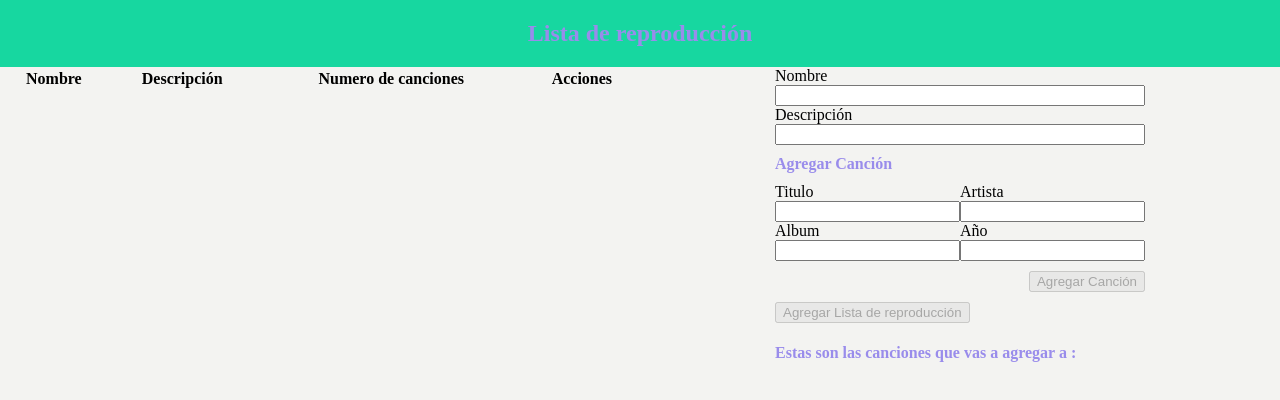
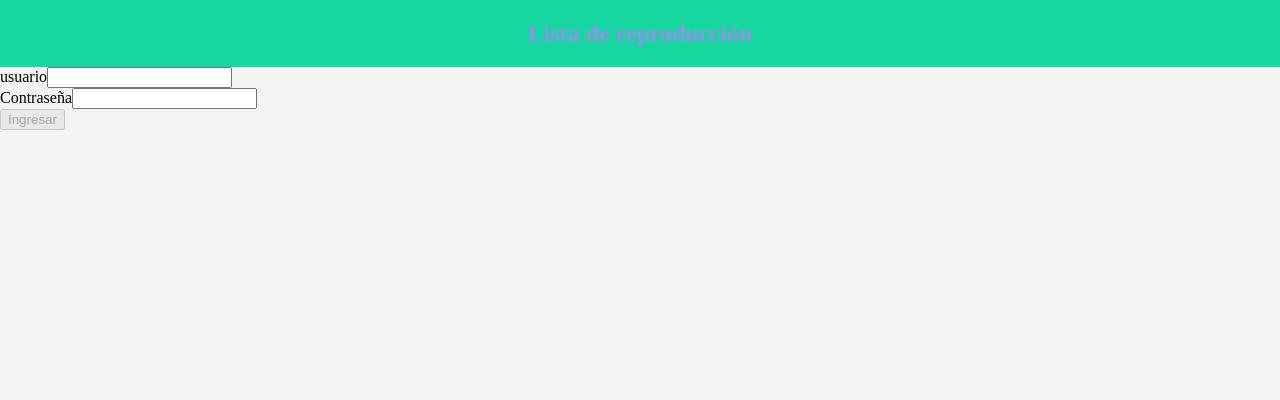
Before and after one commit to ddelgado5/test_music_front, an Angular app: page / in a window 1280 px wide. Shown: the top 400 px of the page. Built offline with nearby package versions, Linux system fonts and the light colour scheme.

Commit message:
last commit

```diff
--- a/src/app/app.component.html
+++ b/src/app/app.component.html
@@ -1,5 +1,2 @@
 <header-root></header-root>
-<div class="container">
-  <play-list></play-list>
-  <create-play-list-root></create-play-list-root>
-</div>
+<router-outlet></router-outlet>
--- a/src/app/app.module.ts
+++ b/src/app/app.module.ts
@@ -13,13 +13,17 @@ import { CreatePlayListComponent } from 'src/components/CreatePlayList/CreatePla
 import { HeaderComponent } from 'src/components/Header/Header.component';
 // Interceptors
 import { TokenInterceptor } from 'src/core/token.interceptor';
+import { LoginComponent } from 'src/components/Login/Login.component';
+import { LayoutComponent } from 'src/components/Layout/Layout.component';
 
 @NgModule({
   declarations: [
     AppComponent,
     PlayListComponent,
     CreatePlayListComponent,
-    HeaderComponent
+    HeaderComponent,
+    LoginComponent,
+    LayoutComponent
   ],
   imports: [
     BrowserModule,
--- /dev/null
+++ b/src/components/Layout/Layout.component.html
@@ -0,0 +1,4 @@
+<div class="container">
+  <play-list></play-list>
+  <create-play-list-root></create-play-list-root>
+</div>
--- /dev/null
+++ b/src/components/Layout/Layout.component.scss
@@ -0,0 +1,6 @@
+.container {
+  margin-top: 1rem;
+  display: grid;
+  grid-template-columns: 50% 50%;
+  height: 100vh;
+}
--- /dev/null
+++ b/src/components/Layout/Layout.component.ts
@@ -0,0 +1,10 @@
+import { Component } from '@angular/core';
+
+@Component({
+  selector: 'layout-root',
+  templateUrl: './Layout.component.html',
+  styleUrls: ['./Layout.component.scss']
+})
+export class LayoutComponent {
+  title = 'prueba';
+}
--- /dev/null
+++ b/src/components/Login/Login.component.html
@@ -0,0 +1,38 @@
+<form [formGroup]="form" class="form" (ngSubmit)="singIn(form.value)">
+  <!-- Name -->
+  <div class="field-container">
+    <label>usuario</label>
+    <input
+      type="text"
+      formControlName="name"
+      name="name"
+      autocomplete="on"
+    />
+    <p
+      *ngIf="
+        form.controls['name'].invalid &&
+        form.controls['name'].touched &&
+        form.controls['name'].dirty
+      "
+    >
+      El usuario es <strong>requerido</strong>
+    </p>
+  </div>
+  <!-- Description -->
+  <div class="field-container">
+    <label>Contraseña</label>
+    <input type="text" formControlName="password" name="password" />
+    <p
+      *ngIf="
+        form.controls['password'].invalid &&
+        form.controls['password'].touched &&
+        form.controls['password'].dirty
+      "
+    >
+      La contraseña es <strong>requerida</strong>
+    </p>
+  </div>
+  <div>
+    <button [disabled]="!form.valid" type="submit">Ingresar</button>
+  </div>
+</form>
--- /dev/null
+++ b/src/components/Login/Login.component.ts
@@ -0,0 +1,54 @@
+import { Component, OnInit } from '@angular/core';
+import { FormBuilder, FormGroup, Validators } from '@angular/forms';
+import { Router } from '@angular/router';
+import { ApiService } from 'src/core/api.service';
+import { PlayListProvider } from 'src/core/playlist.provider';
+import { IUser } from 'src/models/IUser.model';
+import { PlayList, Song } from 'src/models/Song.model';
+
+@Component({
+  selector: 'login-root',
+  templateUrl: './Login.component.html',
+  styleUrls: ['./Login.component.scss']
+})
+export class LoginComponent {
+
+  form!: FormGroup
+
+  constructor(
+    private formBuilder: FormBuilder,
+    private apiService: ApiService,
+    private router: Router
+  ) {
+    this.buildForm()
+  }
+
+  ngOnInit(): void {
+
+  }
+
+  buildForm(): void {
+    this.form = this.formBuilder.group({
+      name: ['', Validators.compose([Validators.required, Validators.maxLength(50)])],
+      password: ['', Validators.required]
+    });
+  }
+
+  singIn(user: IUser) {
+    this.apiService.login(user)
+      .subscribe(res => {
+        console.log('res: Aqui debe estar el token', res);
+      },
+      err => {
+        console.log("Si pasa algun Error", err)
+      })
+      // quitarla de qui y ponerla en el susbcribe
+      this.router.navigate(['lista'])
+  }
+
+  resetData() {
+    // Reset forms
+    this.form.reset
+  }
+
+}
```
Also changed, not shown: src/app/app-router.module.ts (+5 -4 lines), src/components/Login/Login.component.scss (added).
